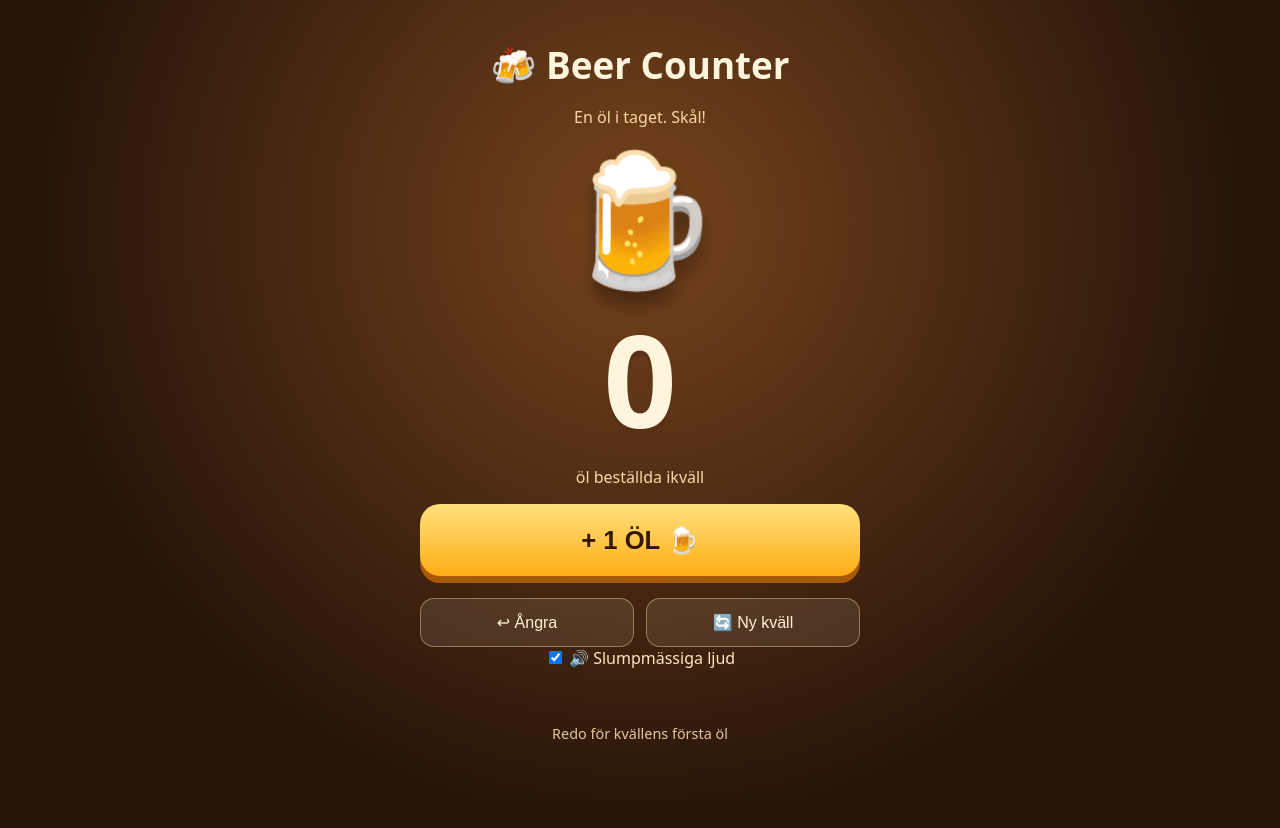
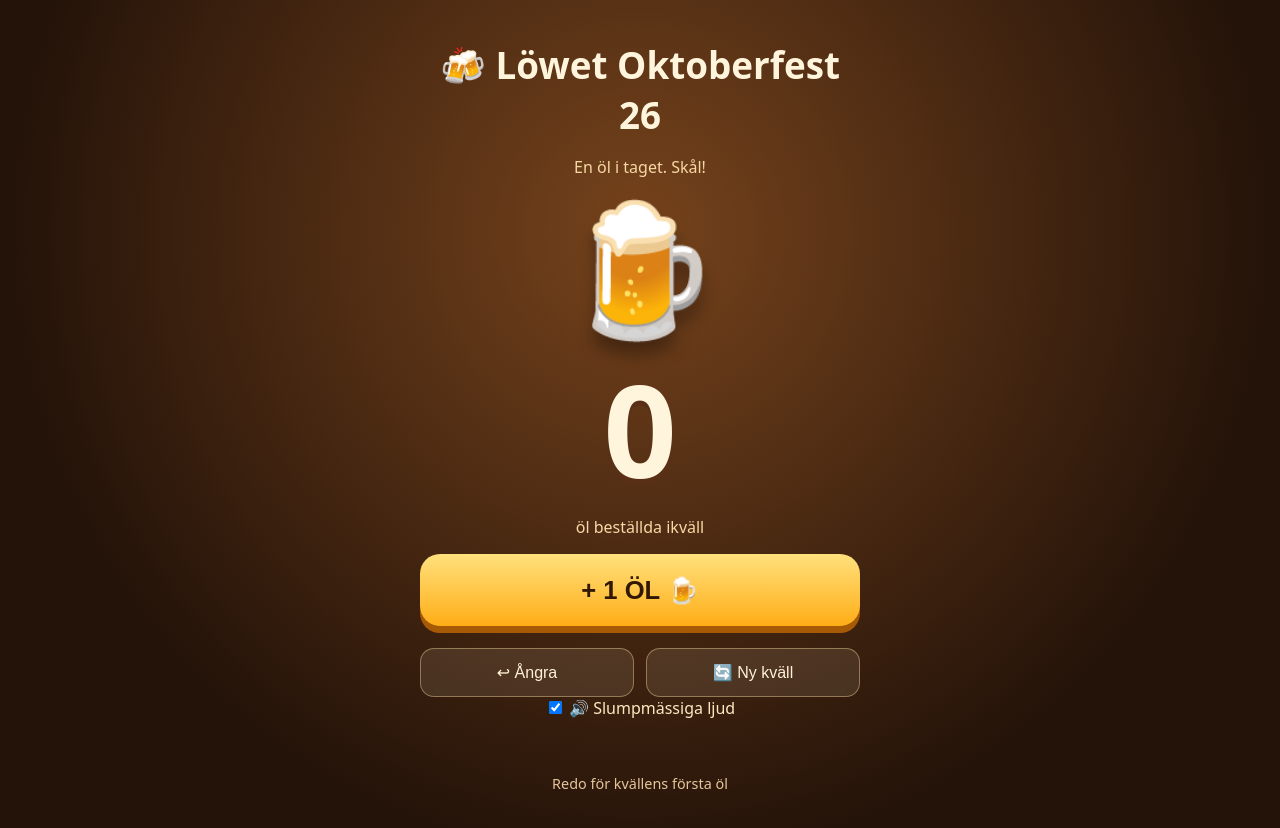
Before and after one commit to sprinto/Beer-counter-, a plain HTML site: page index.html in a window 1280 px wide. Before the commit the page ends 800 px from the top, so only its background shows below. Drawn offline with Linux system fonts and the light colour scheme.

Commit message:
Set event name to Löwet Oktoberfest 26

```diff
--- a/index.html
+++ b/index.html
@@ -1,8 +1,8 @@
 <!doctype html>
-<html lang="sv"><head><meta charset="utf-8"><meta name="viewport" content="width=device-width,initial-scale=1,viewport-fit=cover"><meta name="theme-color" content="#241309"><meta name="apple-mobile-web-app-capable" content="yes"><meta name="apple-mobile-web-app-title" content="Beer Counter"><title>Beer Counter 🍺</title>
+<html lang="sv"><head><meta charset="utf-8"><meta name="viewport" content="width=device-width,initial-scale=1,viewport-fit=cover"><meta name="theme-color" content="#241309"><meta name="apple-mobile-web-app-capable" content="yes"><meta name="apple-mobile-web-app-title" content="Beer Counter"><title>Löwet Oktoberfest 26 🍺</title>
 <style>
 :root{font-family:system-ui,-apple-system,sans-serif;color:#fff5dc;background:#241309}*{box-sizing:border-box}body{margin:0;min-height:100dvh;background:radial-gradient(circle at 50% 28%,#76431c,#241309 72%);display:flex;justify-content:center}main{width:min(100%,480px);padding:28px 20px 36px;text-align:center}h1{font-size:2.3rem;margin:12px 0 0}p{color:#f7d9a5}.count{font-size:clamp(5rem,24vw,8rem);font-weight:900;line-height:1.1;font-variant-numeric:tabular-nums;text-shadow:0 5px 0 #593015}.mug{display:block;font-size:8rem;margin:12px auto;cursor:pointer;border:0;background:none;filter:drop-shadow(0 14px 8px #0005);transition:transform .15s}.mug:active{transform:rotate(-12deg) scale(1.1)}.primary{width:100%;border:0;border-radius:20px;padding:21px;font-size:1.6rem;font-weight:800;color:#321803;background:linear-gradient(#ffe17d,#ffad16);box-shadow:0 7px 0 #a75a05;cursor:pointer}.primary:active{transform:translateY(4px);box-shadow:0 3px 0 #a75a05}.buttons{display:flex;gap:12px;margin-top:22px}.buttons button{flex:1;padding:14px 8px;background:#fff2d91a;border:1px solid #ffe2a866;border-radius:14px;color:#fff1d7;font-size:1rem}.settings{margin:20px 0;color:#ffe7c0}.meta{margin-top:25px;font-size:.9rem;color:#e5c69b}.toast{min-height:30px;font-weight:700;color:#ffe17d}.bubble{animation:pop .4s ease}@keyframes pop{50%{transform:scale(1.18) rotate(8deg)}}button{touch-action:manipulation}
-</style></head><body><main><h1>🍻 Beer Counter</h1><p>En öl i taget. Skål!</p><button class="mug" id="mug" aria-label="Lägg till en öl">🍺</button><div class="count" id="count">0</div><p>öl beställda ikväll</p><button class="primary" id="add">+ 1 ÖL 🍺</button><div class="buttons"><button id="undo">↩ Ångra</button><button id="reset">🔄 Ny kväll</button></div><label class="settings"><input type="checkbox" id="sound" checked> 🔊 Slumpmässiga ljud</label><div class="toast" id="toast" aria-live="polite"></div><div class="meta" id="meta"></div></main>
+</style></head><body><main><h1>🍻 Löwet Oktoberfest 26</h1><p>En öl i taget. Skål!</p><button class="mug" id="mug" aria-label="Lägg till en öl">🍺</button><div class="count" id="count">0</div><p>öl beställda ikväll</p><button class="primary" id="add">+ 1 ÖL 🍺</button><div class="buttons"><button id="undo">↩ Ångra</button><button id="reset">🔄 Ny kväll</button></div><label class="settings"><input type="checkbox" id="sound" checked> 🔊 Slumpmässiga ljud</label><div class="toast" id="toast" aria-live="polite"></div><div class="meta" id="meta"></div></main>
 <script>
 const key='beer-counter-v1';let state;try{state=JSON.parse(localStorage.getItem(key))||{count:0,started:null}}catch{state={count:0,started:null}}
 const el=id=>document.getElementById(id);const save=()=>localStorage.setItem(key,JSON.stringify(state));const render=()=>{el('count').textContent=state.count;el('meta').textContent=state.started?'Kvällen började '+new Date(state.started).toLocaleString('sv-SE',{dateStyle:'short',timeStyle:'short'}):'Redo för kvällens första öl'};
```
